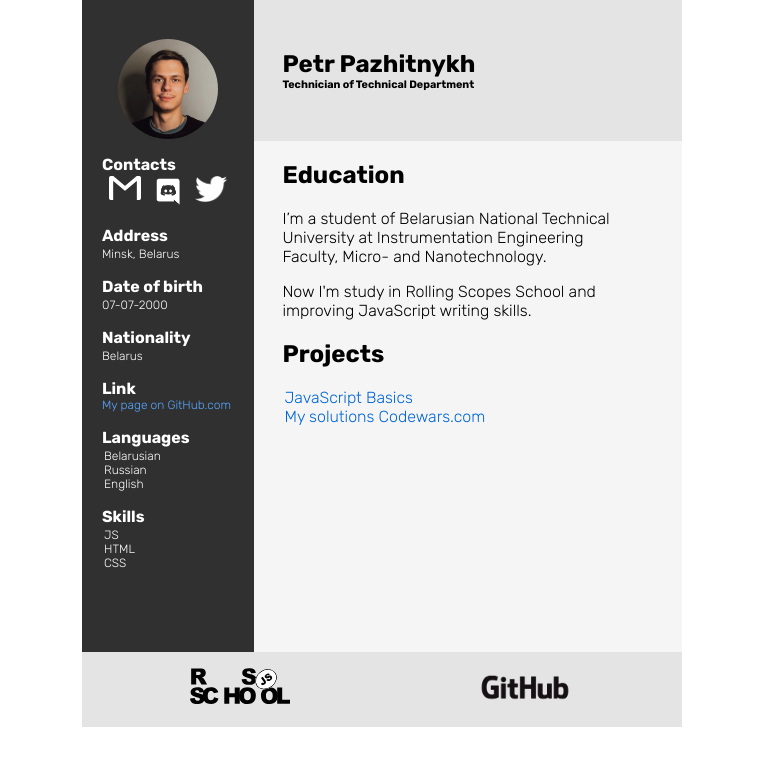
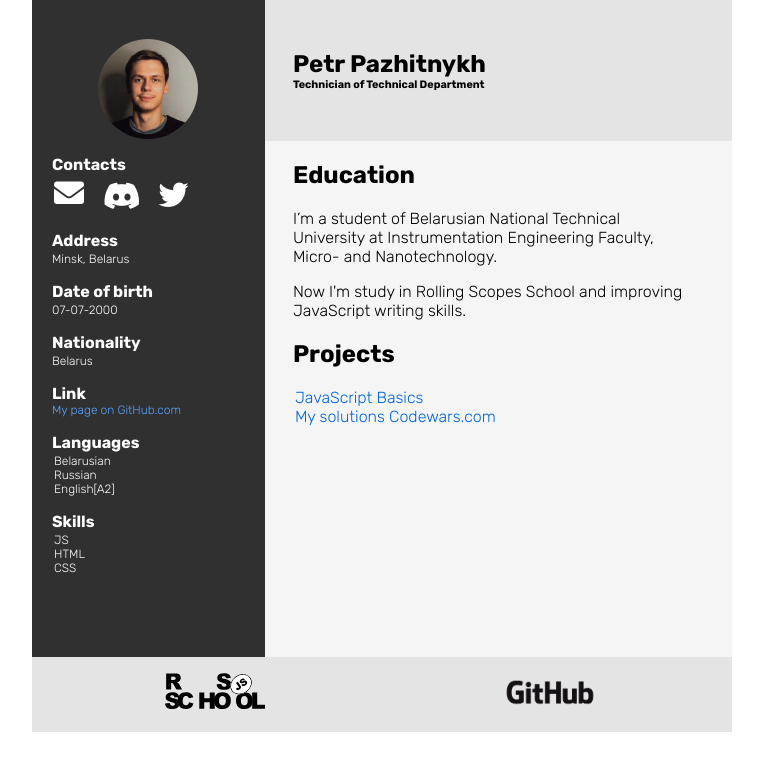
Before and after one commit to bantamer/rsschool-cv, a website: page index.html in a window 1280 px wide. Shown: the whole page, without its empty margins (258-1021 px from the left). Drawn offline with Linux system fonts and the light colour scheme.

Commit message:
fix: add new icons, fix sidebar bugs,add eng level

```diff
--- a/index.css
+++ b/index.css
@@ -14,10 +14,26 @@ ul {
   margin: 2px;
 }
 
-ul.hr {
+.contacts {
+  font-size: 30px;
   display: flex;
   flex-direction: row;
-  justify-content: space-around;
+  justify-content: stretch;
+}
+
+.contacts i {
+  color: white;
+  padding-right: 15px;
+}
+
+.discord {
+  padding-top: 5px;
+  padding-left: 4px;
+}
+
+.twitter {
+  padding-top: 4px;
+  padding-left: 3px;
 }
 
 .background-general {
@@ -33,14 +49,14 @@ ul.hr {
   display: flex;
   flex-direction: column;
   margin: auto;
-  width: 600px;
+  width: 700px;
 }
 
 .sidebar {
   background-color: #303030;
   color: rgb(255, 255, 255);
   padding: 24px 20px 80px 20px;
-  width: 300px;
+  width: 400px;
   font-size: 12px;
 }
 .sidebar h3 {
@@ -87,6 +103,7 @@ ul.hr {
   margin-left: auto;
   margin-right: auto;
 }
+
 .logo {
   padding: 10px;
 }
--- a/index.html
+++ b/index.html
@@ -8,6 +8,12 @@
       href="https://fonts.googleapis.com/css2?family=Rubik:wght@300;700&display=swap"
       rel="stylesheet"
     />
+    <link
+      rel="stylesheet"
+      href="https://cdnjs.cloudflare.com/ajax/libs/font-awesome/5.15.2/css/all.min.css"
+      integrity="sha512-HK5fgLBL+xu6dm/Ii3z4xhlSUyZgTT9tuc/hSrtw6uzJOvgRr2a9jyxxT1ely+B+xFAmJKVSTbpM/CuL7qxO8w=="
+      crossorigin="anonymous"
+    />
     <title>Petr Pazhytnykh CV</title>
     <link rel="stylesheet" href="./index.css" />
   </head>
@@ -17,20 +23,20 @@
         <aside class="sidebar">
           <img src="./images/avatar.jpg" width="100" alt="Petr Pazhytnykh" class="round" />
           <h3 id="contact">Contacts</h3>
-          <ul class="hr">
+          <ul class="contacts">
             <li>
               <a href="mailto:pazhitnykhpetr@gmail.com">
-                <img src="./images/gmail-logo.png" width="32" alt="mail-logo" />
+                <i class="fas fa-envelope"></i>
               </a>
             </li>
             <li>
               <a href="https://discord.gg/GG5wmRPqfn">
-                <img src="./images/discord-logo-white.png" width="32" alt="discord-logo" />
+                <i class="fab fa-discord discord"></i>
               </a>
             </li>
             <li>
               <a href="https://twitter.com/bantamerr">
-                <img src="./images/twitter-logo-white.png" width="32" alt="twitter-logo" />
+                <i class="fab fa-twitter twitter"></i>
               </a>
             </li>
           </ul>
@@ -47,7 +53,7 @@
           <ul>
             <li>Belarusian</li>
             <li>Russian</li>
-            <li>English</li>
+            <li>English[A2]</li>
           </ul>
           <h3 id="skills">Skills</h3>
           <ul>
```
Also changed, not shown: images/discord-logo-white.png (deleted), images/gmail-logo.png (deleted), images/twitter-logo-white.png (deleted).
